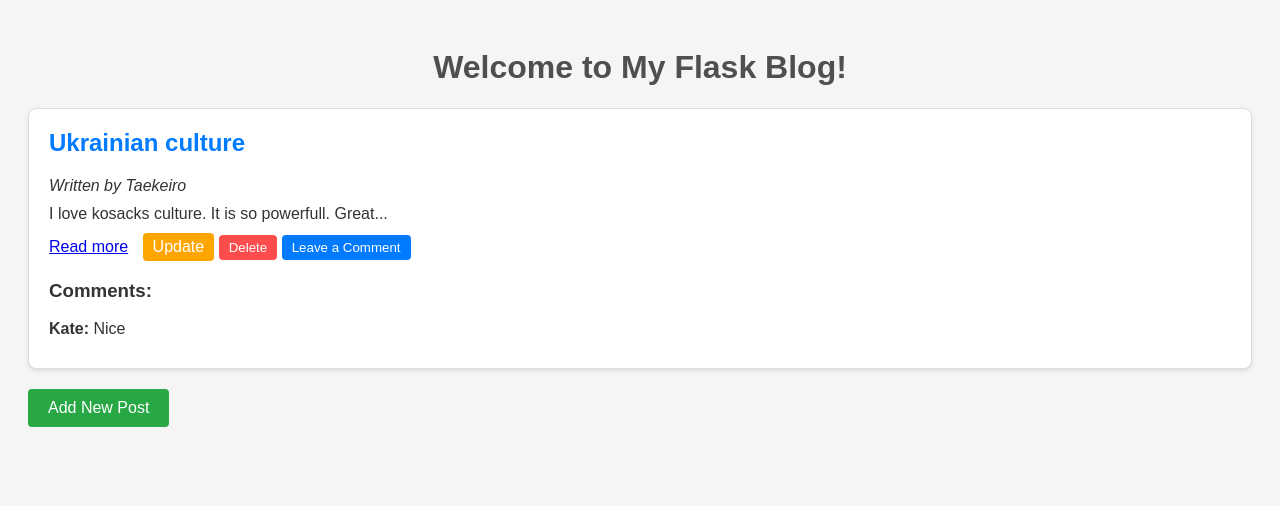
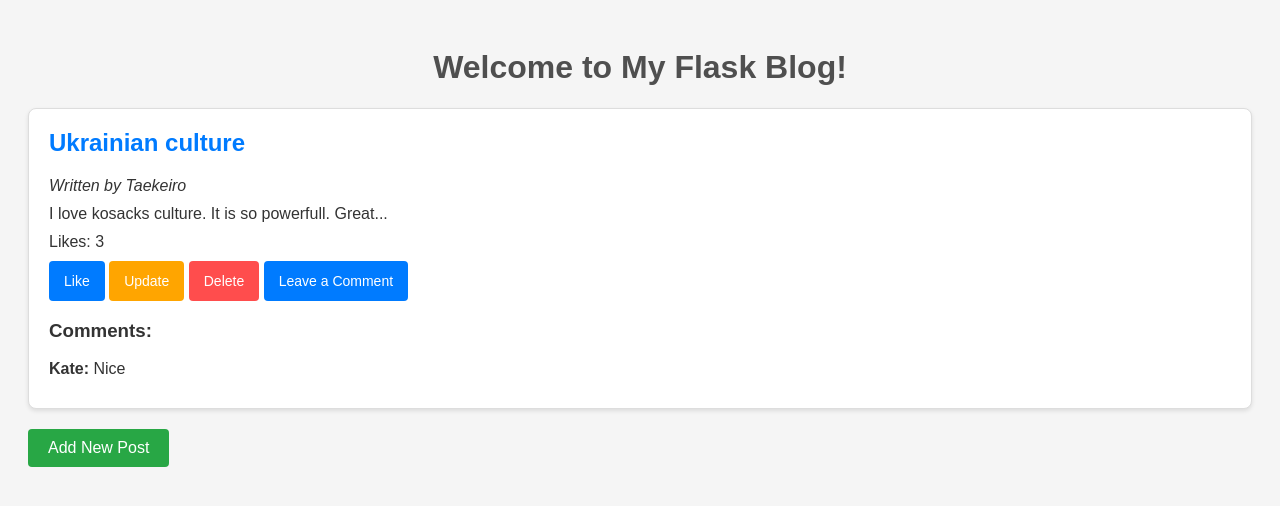
Before and after one commit to Taekeiro/MasterBlog, a Flask app: page / in a window 1280 px wide. Shown: the top 506 px of the page. Run offline with Flask 3, Linux system fonts and the light colour scheme.

Commit message:
Added Like button and styles

```diff
--- a/app.py
+++ b/app.py
@@ -43,6 +43,17 @@ posts = load_posts()
 comments = load_comments()
 
 
+# Initialize likes for posts
+def initialize_likes():
+    for post in posts:
+        if 'likes' not in post:
+            post['likes'] = 0
+    save_posts(posts)
+
+
+initialize_likes()
+
+
 # Homepage: List all blog posts
 @app.route('/', methods=['GET', 'POST'])
 def index():
@@ -63,6 +74,16 @@ def index():
         post_with_comments.append({"post": post, "comments": post_comments})
 
     return render_template('index.html', posts=post_with_comments)
+
+
+# Like a post
+@app.route('/like/<int:post_id>', methods=['POST'])
+def like_post(post_id):
+    post = next((post for post in posts if post['id'] == post_id), None)
+    if post:
+        post['likes'] += 1
+        save_posts(posts)
+    return redirect(url_for('index'))
 
 
 # View details of a single post
@@ -93,7 +114,7 @@ def add_post():
         title = request.form.get('title')
         content = request.form.get('content')
         new_id = max(post['id'] for post in posts) + 1 if posts else 1
-        posts.append({"id": new_id, "author": author, "title": title, "content": content})
+        posts.append({"id": new_id, "author": author, "title": title, "content": content, "likes": 0})
         save_posts(posts)
         return redirect(url_for('index'))
     return render_template('add.html')
--- a/blog_posts.json
+++ b/blog_posts.json
@@ -3,6 +3,7 @@
         "id": 3,
         "author": "Taekeiro",
         "title": "Ukrainian culture",
-        "content": "I love kosacks culture. It is so powerfull. Great"
+        "content": "I love kosacks culture. It is so powerfull. Great",
+        "likes": 3
     }
 ]
--- a/static/style.css
+++ b/static/style.css
@@ -80,6 +80,28 @@ form.comment-form button:hover {
     background-color: #0056b3;
 }
 
+/* General Button Styling */
+button, .update-btn, .delete-btn, .toggle-comment-btn, .like-btn {
+    height: 40px; /* Set consistent height */
+    line-height: 40px; /* Center text vertically */
+    display: inline-block;
+    padding: 0 15px; /* Adjust padding */
+    font-size: 14px; /* Standardize font size */
+    border-radius: 4px; /* Consistent border radius */
+    border: none;
+    cursor: pointer;
+}
+
+/* Like Button */
+.like-btn {
+    background-color: #007BFF;
+    color: white;
+}
+
+.like-btn:hover {
+    background-color: #0056b3;
+}
+
 /* Add Post Button */
 a.add-post-button {
     display: inline-block;
@@ -97,29 +119,20 @@ a.add-post-button:hover {
 }
 
 /* Update Button */
-a.update-btn {
-    display: inline-block;
-    padding: 5px 10px;
+.update-btn {
     background-color: #FFA500;
     color: white;
     text-decoration: none;
-    border-radius: 4px;
-    margin-left: 10px;
-    cursor: pointer;
 }
 
-a.update-btn:hover {
+.update-btn:hover {
     background-color: #cc8400;
 }
 
 /* Delete Button */
 .delete-btn {
-    padding: 5px 10px;
     background-color: #ff4d4d;
     color: white;
-    border: none;
-    border-radius: 4px;
-    cursor: pointer;
 }
 
 .delete-btn:hover {
@@ -128,12 +141,8 @@ a.update-btn:hover {
 
 /* Toggle Comment Button */
 .toggle-comment-btn {
-    padding: 5px 10px;
     background-color: #007BFF;
     color: white;
-    border: none;
-    border-radius: 4px;
-    cursor: pointer;
 }
 
 .toggle-comment-btn:hover {
--- a/templates/index.html
+++ b/templates/index.html
@@ -20,7 +20,10 @@
                 <h2>{{ item.post.title }}</h2>
                 <p><em>Written by {{ item.post.author }}</em></p>
                 <p>{{ item.post.content[:100] }}...</p>
-                <a href="{{ url_for('view_post', post_id=item.post.id) }}">Read more</a>
+                <p>Likes: {{ item.post.likes }}</p>
+                <form method="POST" action="{{ url_for('like_post', post_id=item.post.id) }}" style="display: inline;">
+                    <button type="submit" class="like-btn">Like</button>
+                </form>
                 <a href="{{ url_for('update_post', post_id=item.post.id) }}" class="update-btn">Update</a>
                 <form method="POST" action="{{ url_for('delete_post', post_id=item.post.id) }}" style="display: inline;">
                     <button type="submit" class="delete-btn">Delete</button>
```
